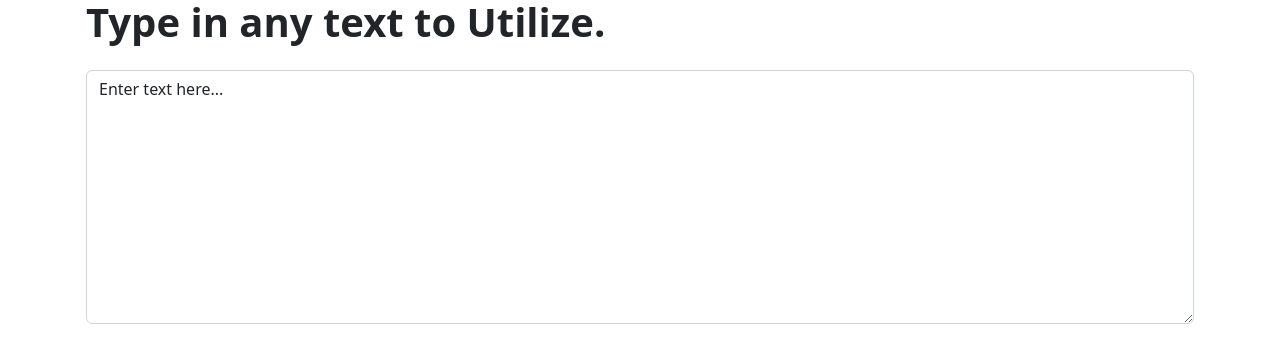
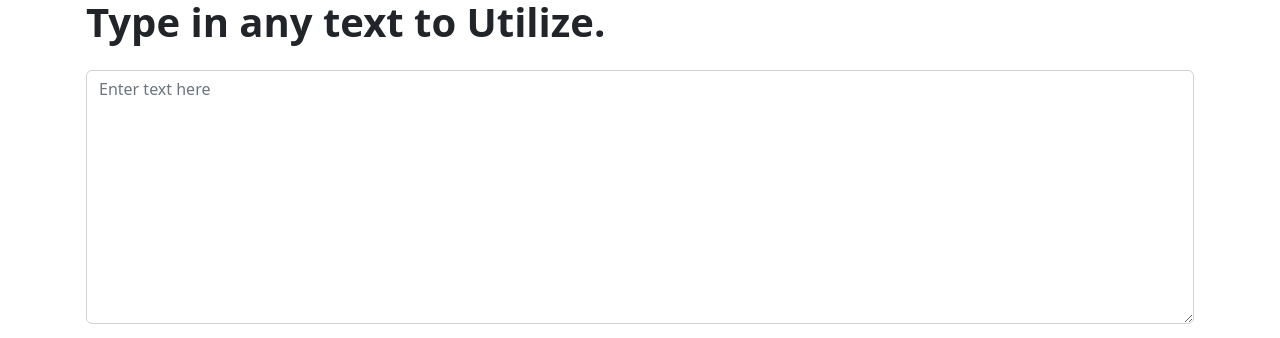
Before and after one commit to SvkCreations/TextUtils, a React (Create React App) app: page / in a window 1280 px wide. Shown: the part 556-894 px from the top of the page. Built offline with nearby package versions, Linux system fonts and the light colour scheme.

Commit message:
bug fix - 01

```diff
--- a/public/index.html
+++ b/public/index.html
@@ -22,7 +22,7 @@
       It will be replaced with the URL of the `public` folder during the build.
       Only files inside the `public` folder can be referenced from the HTML.
     -->
-  <title>React App</title>
+  <title>TextUtils</title>
 </head>
 
 <body>
--- a/src/components/TextArea.js
+++ b/src/components/TextArea.js
@@ -1,7 +1,7 @@
 import React, {useState} from 'react';
 
 export default function TextArea() {
-    const [text, setText] = useState("Enter text here...");
+    const [text, setText] = useState("");
 
     let handleOnchange = (e)=>{
         setText(e.target.value);
@@ -26,7 +26,7 @@ export default function TextArea() {
         </div>
         <div className="row">
           <div className="my-3">
-            <textarea className="form-control" value={text} onChange={handleOnchange} id="exampleFormControlTextarea1" rows="10"></textarea>
+            <textarea className="form-control" placeholder='Enter text here' value={text} onChange={handleOnchange} id="exampleFormControlTextarea1" rows="10"></textarea>
           </div>
         </div>
         <div className="row gap-1 d-flex align-items-center justify-content-center">
```
